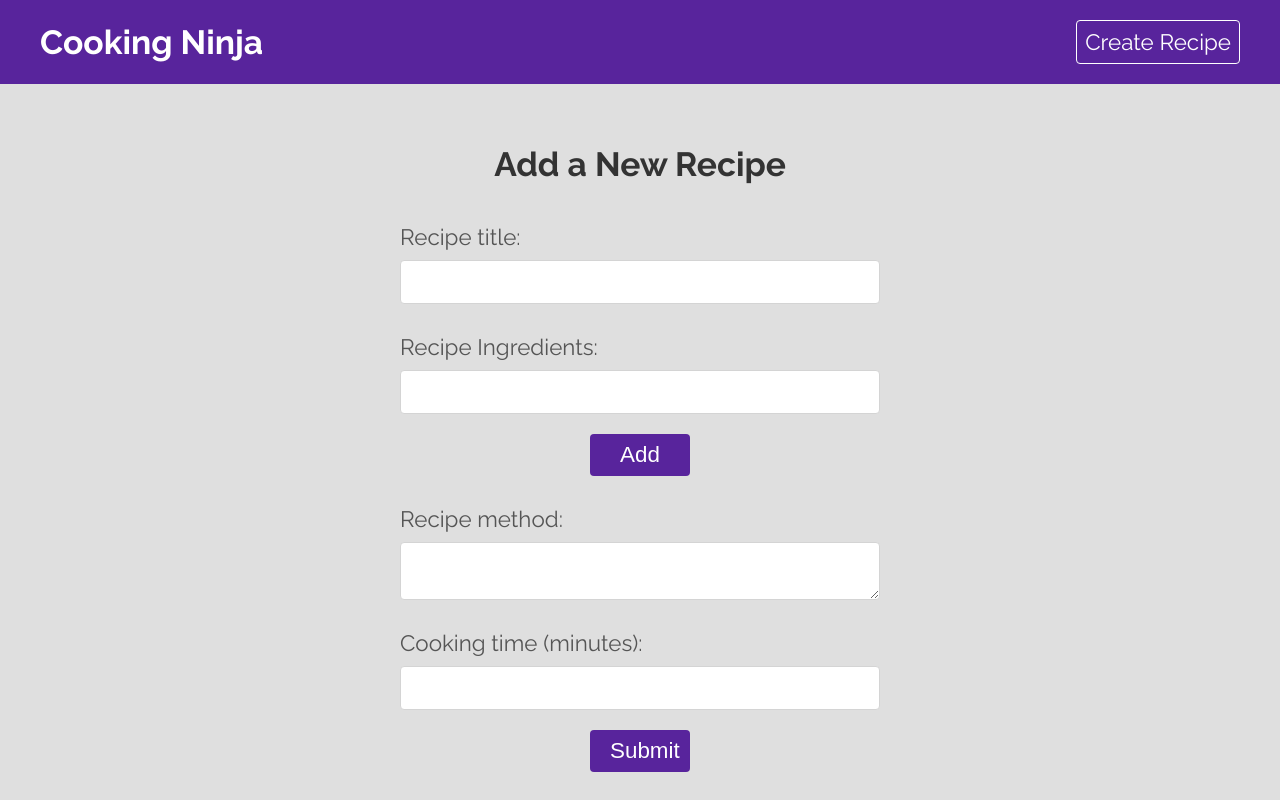
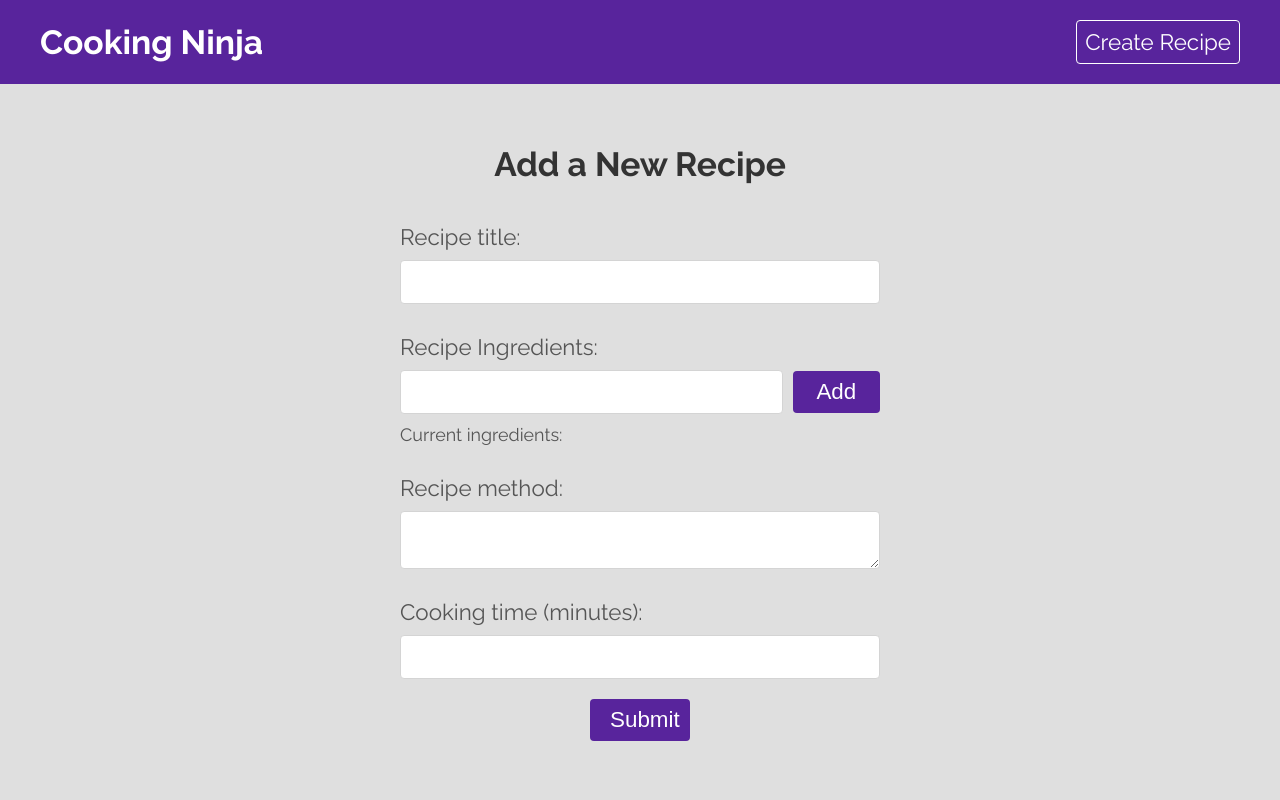
Before and after one commit to KieranWebDev/RecipeDirectory-ReactAndFirebase, a React (Create React App) app: page /create in a window 1280 px wide. Built offline with nearby package versions, Linux system fonts and the light colour scheme.

Commit message:
added a feature that displays added ingredients to form

```diff
--- a/src/pages/create/Create.js
+++ b/src/pages/create/Create.js
@@ -58,6 +58,13 @@ export default function Create() {
             </button>
           </div>
         </label>
+        {/* maps through ing and add , to each when displayed */}
+        <p>
+          Current ingredients:
+          {ingredients.map((i) => (
+            <em key={i}>{i}, </em>
+          ))}
+        </p>
 
         <label>
           <span>Recipe method:</span>
--- a/src/pages/create/create.css
+++ b/src/pages/create/create.css
@@ -37,3 +37,11 @@
     width: 100%;
     box-sizing: border-box;
   } */
+
+.ingredients {
+  display: flex;
+  align-items: center;
+}
+.ingredients button {
+  margin: 0 0 0 10px;
+}
```
